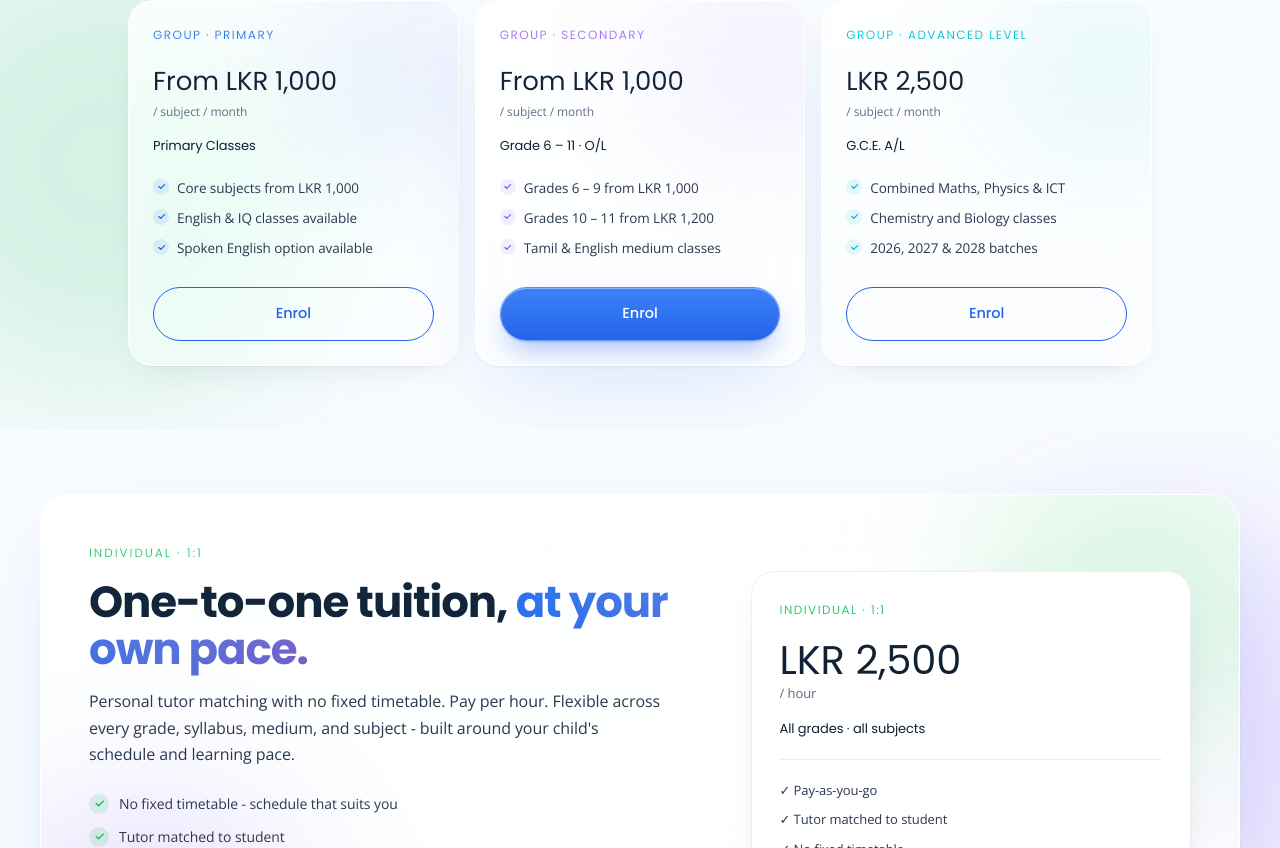
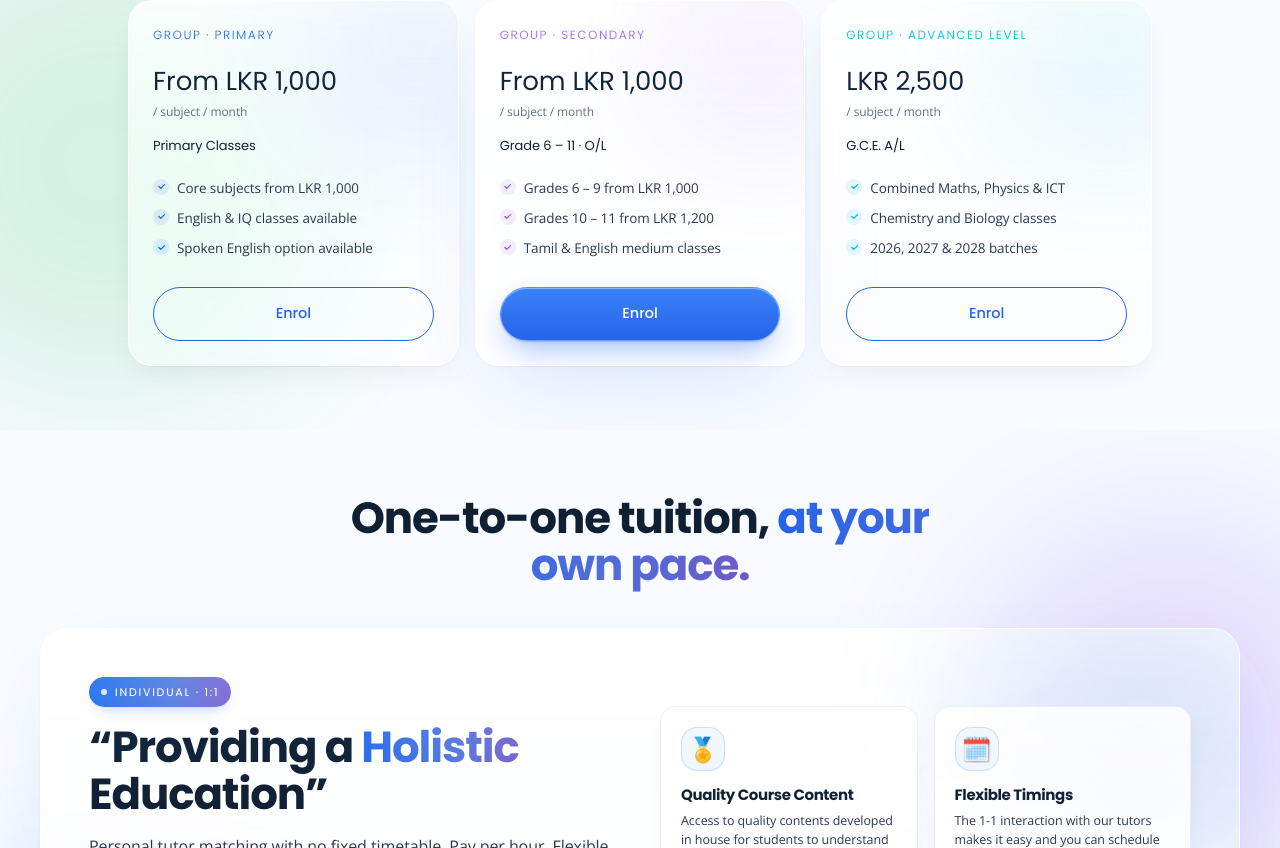
Before and after one commit to edustutor/edusmainwebsite, a Next.js app: page /sl in a window 1280 px wide. Shown: the part 1952-2800 px from the top of the page. Built offline with nearby package versions, Linux system fonts and the light colour scheme.

Commit message:
feat: update group class section and enhance individual tuition features for clarity and appeal

```diff
--- a/app/sl/page.tsx
+++ b/app/sl/page.tsx
@@ -228,7 +228,7 @@ export default function SriLankaPage() {
 
         <div className="container-edge">
           <div className="text-center max-w-2xl mx-auto">
-            <p className="eyebrow"><span className="dot" />Group Class Fees</p>
+            <p className="eyebrow"><span className="dot" />Group Classes</p>
             <h2 className="heading mt-4" style={{ fontSize: "var(--fs-display)" }}>
               Affordable group classes. <em>By design.</em>
             </h2>
@@ -287,23 +287,34 @@ export default function SriLankaPage() {
       <section className="relative py-12 md:py-16 overflow-hidden">
         <div aria-hidden className="absolute inset-0 -z-10">
           <div className="blob" style={{ top: "10%", right: "-8%", width: 420, height: 420, background: "#8B5CF6", opacity: 0.18 }} />
-          <div className="blob" style={{ bottom: "0%", left: "-6%", width: 360, height: 360, background: "#22C55E", opacity: 0.16 }} />
+          <div className="blob" style={{ bottom: "0%", left: "-6%", width: 360, height: 360, background: "#2563EB", opacity: 0.18 }} />
         </div>
 
         <div className="container-edge">
-          {/* Individual class header card */}
-          <div className="relative glass-strong rounded-[28px] p-8 md:p-12 overflow-hidden">
-            <span aria-hidden className="blob" style={{ top: -80, right: -60, width: 320, height: 320, background: "#22C55E", opacity: 0.20 }} />
+          {/* Section heading */}
+          <div className="text-center max-w-2xl mx-auto">
+            <h2 className="heading" style={{ fontSize: "var(--fs-display)" }}>
+              One-to-one tuition, <em>at your own pace.</em>
+            </h2>
+          </div>
+
+          {/* Individual class card with holistic features inside */}
+          <div className="relative glass-strong rounded-[28px] p-8 md:p-12 overflow-hidden mt-10">
+            <span aria-hidden className="blob" style={{ top: -80, right: -60, width: 320, height: 320, background: "#2563EB", opacity: 0.20 }} />
             <span aria-hidden className="blob" style={{ bottom: -80, left: -60, width: 320, height: 320, background: "#8B5CF6", opacity: 0.20 }} />
 
-            <div className="relative grid lg:grid-cols-12 gap-8 items-center">
-              <div className="lg:col-span-7">
-                <p className="font-[family-name:var(--font-display)] font-600 text-[12px] tracking-[0.16em] uppercase text-[#22C55E]">
+            <div className="relative grid lg:grid-cols-12 gap-10 items-center">
+              <div className="lg:col-span-6">
+                <span
+                  className="inline-flex items-center gap-2 px-3 py-1.5 rounded-full text-white font-[family-name:var(--font-display)] font-700 text-[11px] tracking-[0.16em] uppercase shadow-[0_6px_14px_-6px_rgba(37,99,235,0.45)]"
+                  style={{ background: "linear-gradient(90deg, #2563EB 0%, #4F6DDB 60%, #6E5BC8 100%)" }}
+                >
+                  <span className="inline-block w-1.5 h-1.5 rounded-full bg-white/80" />
                   Individual · 1:1
-                </p>
-                <h2 className="heading mt-4" style={{ fontSize: "var(--fs-display)" }}>
-                  One-to-one tuition, <em>at your own pace.</em>
-                </h2>
+                </span>
+                <h3 className="heading mt-4" style={{ fontSize: "var(--fs-display)" }}>
+                  &ldquo;Providing a <em>Holistic</em> Education&rdquo;
+                </h3>
                 <p className="text-[#2B3950] text-[16px] mt-4 leading-[1.65] max-w-xl">
                   Personal tutor matching with no fixed timetable. Pay per hour. Flexible across
                   every grade, syllabus, medium, and subject - built around your child&apos;s
@@ -318,8 +329,8 @@ export default function SriLankaPage() {
                     "All grades · all subjects · all mediums",
                   ].map((b) => (
                     <li key={b} className="flex items-start gap-2.5 text-[#2B3950]">
-                      <span className="inline-flex w-5 h-5 mt-0.5 rounded-full bg-[#22C55E]/15 items-center justify-center shrink-0">
-                        <svg width="11" height="11" viewBox="0 0 24 24" fill="none" stroke="#22C55E" strokeWidth="3.5" aria-hidden>
+                      <span className="inline-flex w-5 h-5 mt-0.5 rounded-full bg-[#2563EB]/15 items-center justify-center shrink-0">
+                        <svg width="11" height="11" viewBox="0 0 24 24" fill="none" stroke="#2563EB" strokeWidth="3.5" aria-hidden>
                           <path d="M5 12l5 5L20 7" strokeLinecap="round" strokeLinejoin="round" />
                         </svg>
                       </span>
@@ -341,59 +352,26 @@ export default function SriLankaPage() {
                 </div>
               </div>
 
-              {/* Price card */}
-              <div className="lg:col-span-5">
-                <div className="relative rounded-[24px] bg-white border border-[rgba(16,32,51,0.08)] p-7 shadow-[0_18px_40px_-20px_rgba(16,32,51,0.18)]">
-                  <p className="font-[family-name:var(--font-display)] font-600 text-[12px] tracking-[0.12em] uppercase text-[#22C55E]">
-                    Individual · 1:1
-                  </p>
-                  <div className="mt-5">
-                    <p className="font-[family-name:var(--font-display)] font-700 text-[40px] leading-none text-[#102033]">
-                      LKR 2,500
+              {/* Holistic features — 2×2 grid inside card */}
+              <div className="lg:col-span-6 grid sm:grid-cols-2 gap-4">
+                {HOLISTIC_FEATURES.map((f) => (
+                  <div
+                    key={f.title}
+                    className="rounded-2xl bg-white/85 border border-[rgba(16,32,51,0.08)] p-5 shadow-[0_8px_24px_-12px_rgba(16,32,51,0.12)]"
+                  >
+                    <div className="inline-flex w-11 h-11 rounded-2xl items-center justify-center text-2xl bg-[#EEF6FF] border border-[#2563EB]/20">
+                      {f.icon}
+                    </div>
+                    <h4 className="heading mt-4" style={{ fontSize: "15px" }}>{f.title}</h4>
+                    <p className="text-[#2B3950] text-[12.5px] mt-2 leading-[1.55]">
+                      {f.body}
                     </p>
-                    <span className="text-[13px] text-[#5A6A82]">/ hour</span>
                   </div>
-                  <p className="text-[13px] font-[family-name:var(--font-display)] font-600 text-[#102033] mt-3">
-                    All grades · all subjects
-                  </p>
-                  <div className="mt-5 pt-5 border-t border-[rgba(16,32,51,0.08)] space-y-2 text-[13px] text-[#2B3950]">
-                    <p>✓ Pay-as-you-go</p>
-                    <p>✓ Tutor matched to student</p>
-                    <p>✓ No fixed timetable</p>
-                  </div>
-                  <a
-                    href="https://signup.edustutor.com/"
-                    target="_blank"
-                    rel="noopener noreferrer"
-                    className="mt-6 w-full justify-center btn btn-primary"
-                  >
-                    Enrol Now
-                  </a>
-                </div>
+                ))}
               </div>
             </div>
           </div>
 
-          {/* Providing Holistic Education feature row */}
-          <div className="mt-14 text-center max-w-2xl mx-auto">
-            <h3 className="heading" style={{ fontSize: "var(--fs-display)" }}>
-              &ldquo;Providing <em>Holistic</em> Education&rdquo;
-            </h3>
-          </div>
-
-          <div className="mt-10 grid sm:grid-cols-2 lg:grid-cols-4 gap-6">
-            {HOLISTIC_FEATURES.map((f) => (
-              <div key={f.title} className="text-center">
-                <div className="inline-flex w-14 h-14 rounded-2xl items-center justify-center text-3xl bg-[#EEF6FF] border border-[#2563EB]/20">
-                  {f.icon}
-                </div>
-                <h4 className="heading mt-5" style={{ fontSize: "17px" }}>{f.title}</h4>
-                <p className="text-[#2B3950] text-[13.5px] mt-3 leading-[1.65] max-w-xs mx-auto">
-                  {f.body}
-                </p>
-              </div>
-            ))}
-          </div>
         </div>
       </section>
 
```
